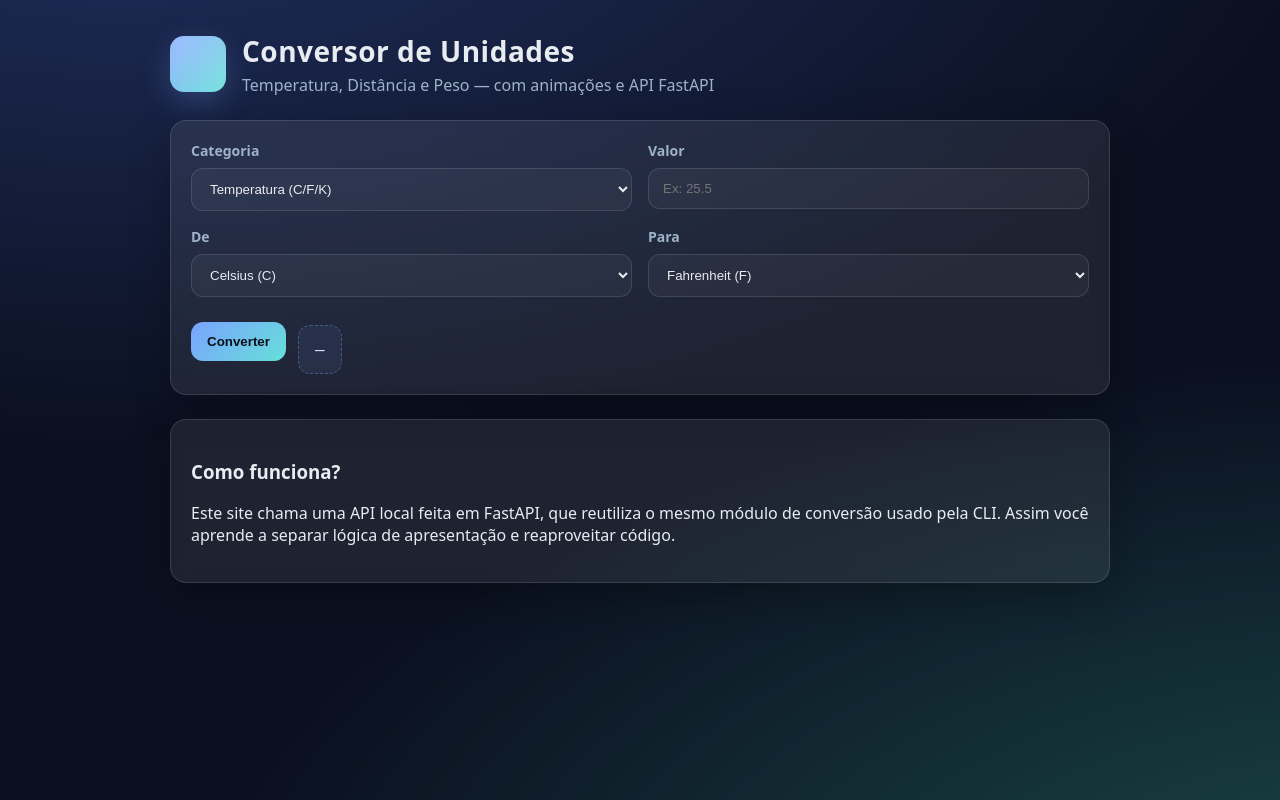
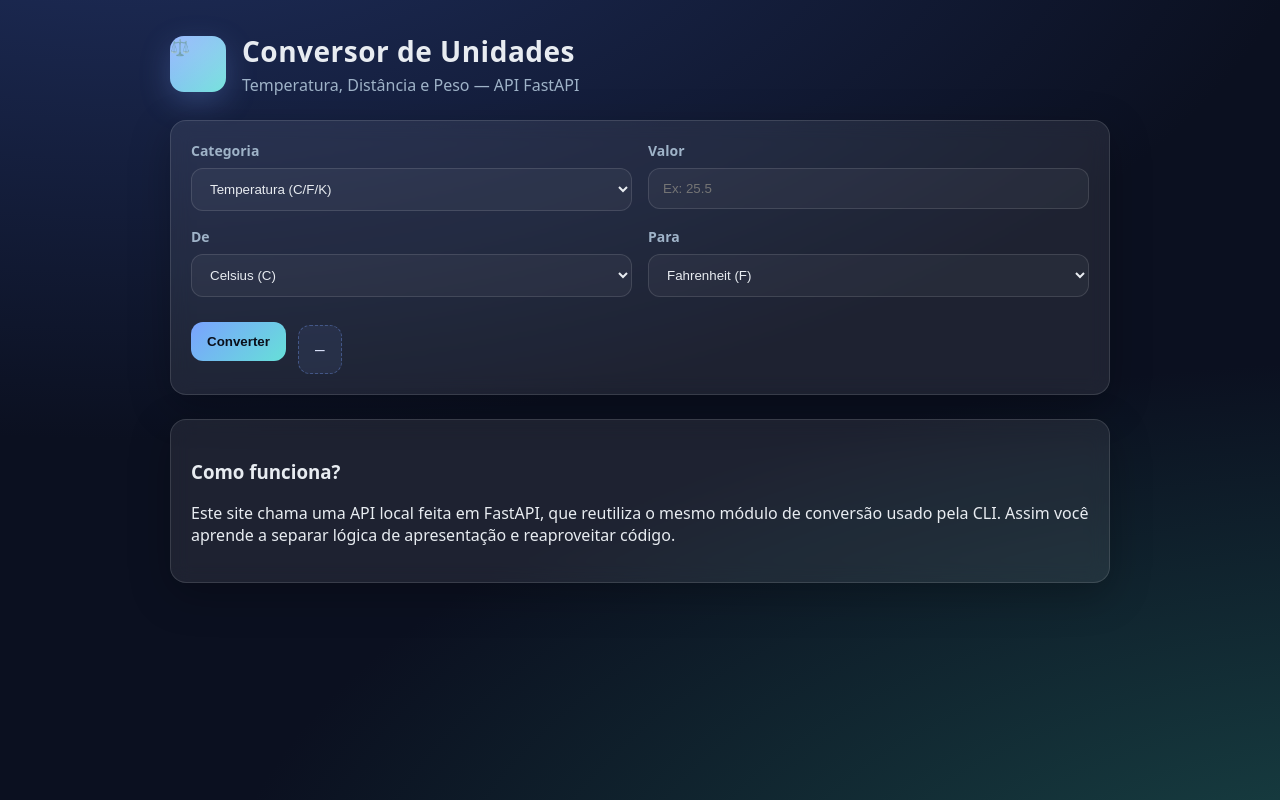
Before and after one commit to GustavoQ-Mateus/Conversor-de-Unidades-CLI, a plain HTML site: page web/index.html in a window 1280 px wide. Drawn offline with Linux system fonts and the light colour scheme; files that its build step writes are made by us from their sources; files whose address does not match are found by name.

Commit message:
Att index.html

```diff
--- a/web/index.html
+++ b/web/index.html
@@ -10,10 +10,10 @@
   <body>
     <div class="container">
       <header class="header">
-        <div class="logo" aria-hidden="true"></div>
+        <div class="logo" aria-hidden="true" title="Conversor de Unidades">⚖️</div>
         <div class="title">
           <h1>Conversor de Unidades</h1>
-          <p>Temperatura, Distância e Peso — com animações e API FastAPI</p>
+          <p>Temperatura, Distância e Peso — API FastAPI</p>
         </div>
       </header>
 
```
